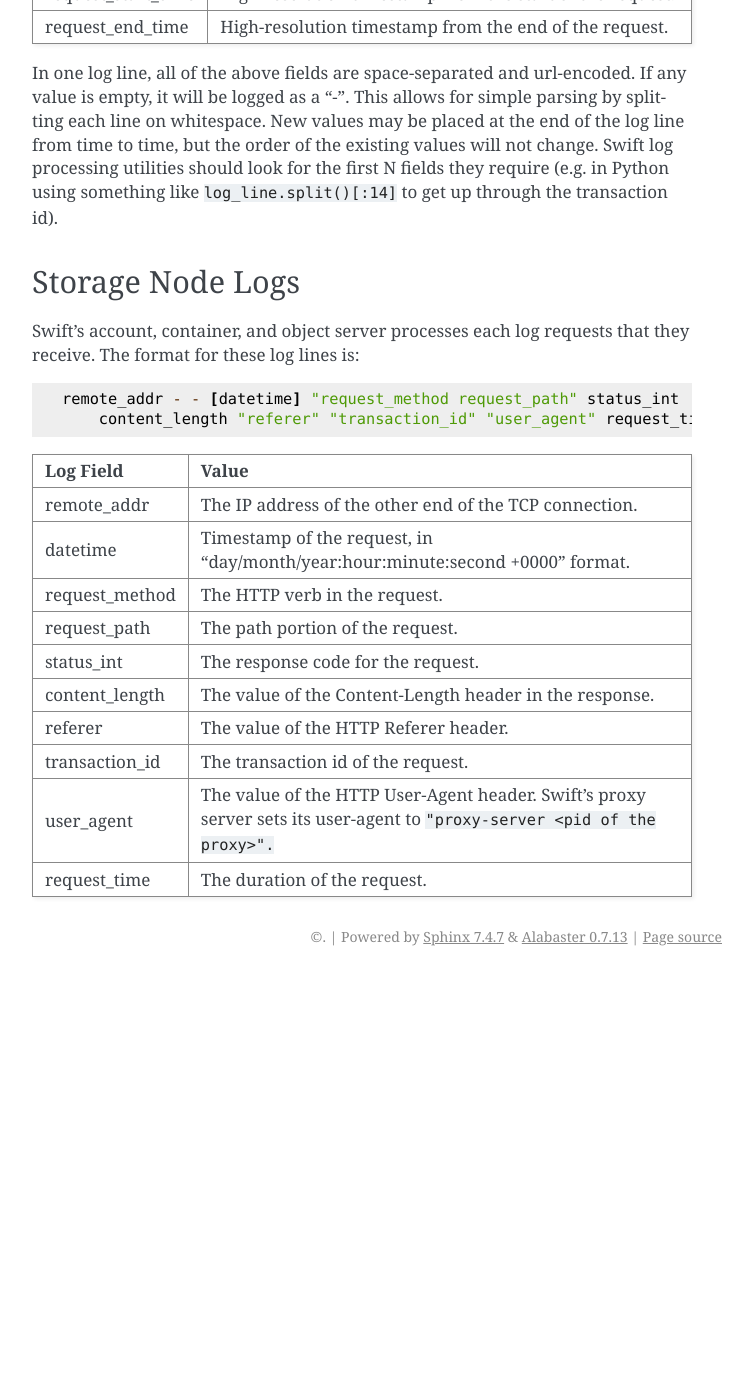
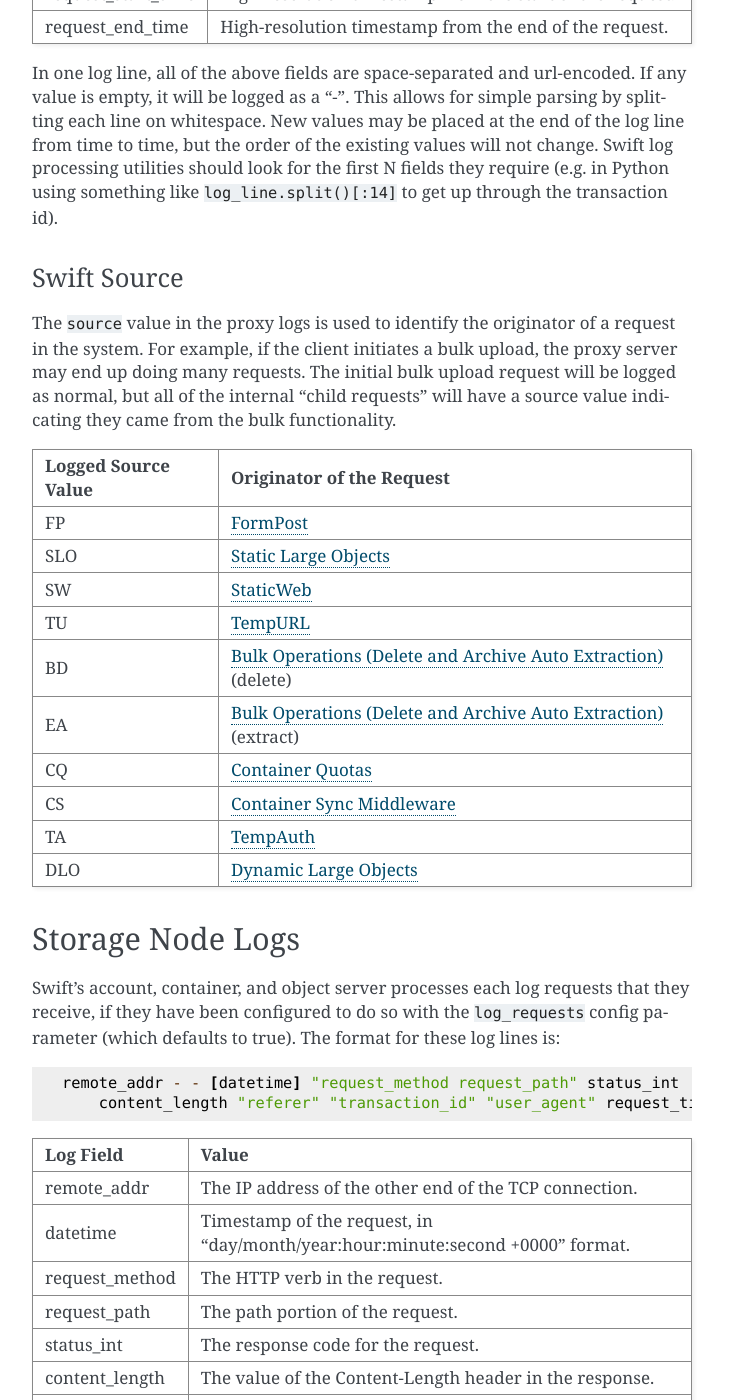
Before and after one commit to dmgerman/swift-token, a Sphinx documentation site: the page built from doc/source/logs.rst, in a window 1280 px wide and 1400 px high, scrolled down 1404 px. Shown: the whole window, without its empty margins (388-1141 px from the left). Built offline with Sphinx 7.4.7, drawn with Linux system fonts in a browser that asks for light colours; pages that are not in the unit, such as notebooks, are missing from menus; the version number could not be read and is left out; before the commit the page ends 2380 px from its top, so only the background shows below that.

Commit message:
Added docs about the swift_source log field
Change-Id: I934230a006c856de844d8580f3b57f38a9845844

```diff
--- a/doc/source/logs.rst
+++ b/doc/source/logs.rst
@@ -64,13 +64,39 @@
 fields they require (e.g. in Python using something like
 ``log_line.split()[:14]`` to get up through the transaction id).
 
+Swift Source
+============
+
+The ``source`` value in the proxy logs is used to identify the originator of a
+request in the system. For example, if the client initiates a bulk upload, the
+proxy server may end up doing many requests. The initial bulk upload request
+will be logged as normal, but all of the internal "child requests" will have a
+source value indicating they came from the bulk functionality.
+
+======================= =============================
+**Logged Source Value** **Originator of the Request**
+----------------------- -----------------------------
+FP                      :ref:`formpost`
+SLO                     :ref:`static-large-objects`
+SW                      :ref:`staticweb`
+TU                      :ref:`tempurl`
+BD                      :ref:`bulk` (delete)
+EA                      :ref:`bulk` (extract)
+CQ                      :ref:`container-quotas`
+CS                      :ref:`container-sync`
+TA                      :ref:`common_tempauth`
+DLO                     :ref:`dynamic-large-objects`
+======================= =============================
+
 
 -----------------
 Storage Node Logs
 -----------------
 
 Swift's account, container, and object server processes each log requests
-that they receive. The format for these log lines is::
+that they receive, if they have been configured to do so with the
+``log_requests`` config parameter (which defaults to true). The format for
+these log lines is::
 
     remote_addr - - [datetime] "request_method request_path" status_int
         content_length "referer" "transaction_id" "user_agent" request_time
--- a/doc/source/overview_large_objects.rst
+++ b/doc/source/overview_large_objects.rst
@@ -14,6 +14,8 @@
 special manifest file is created that, when downloaded, sends all the segments
 concatenated as a single object. This also offers much greater upload speed
 with the possibility of parallel uploads of the segments.
+
+.. _dynamic-large-objects:
 
 ---------------------
 Dynamic Large Objects
@@ -101,6 +103,8 @@
     # And now we can download the segments as a single object
     curl -H 'X-Auth-Token: <token>' \
         http://<storage_url>/container/myobject
+
+.. _static-large-objects:
 
 --------------------
 Static Large Objects
```
Also changed, not shown: doc/source/middleware.rst (+10 -0 lines).
